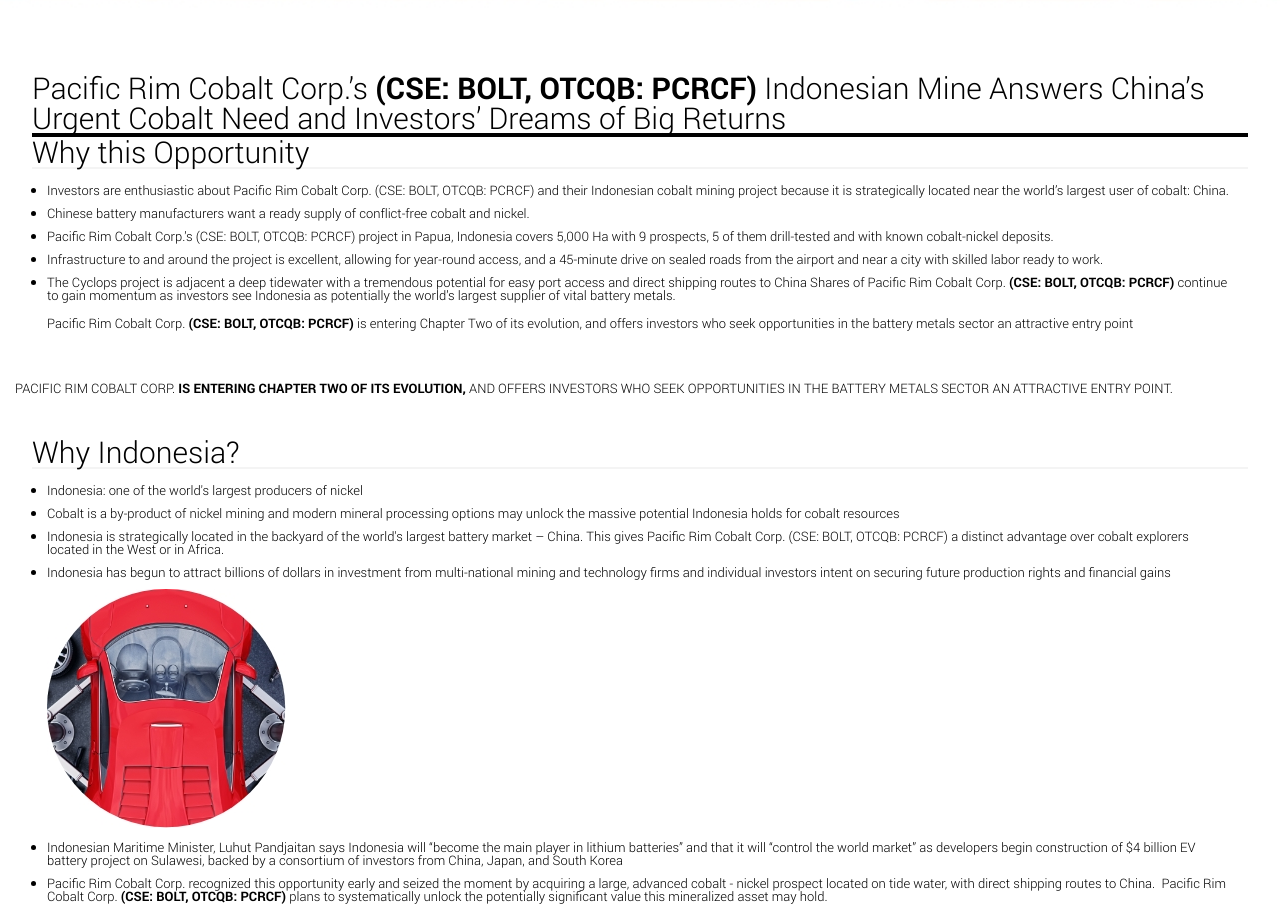
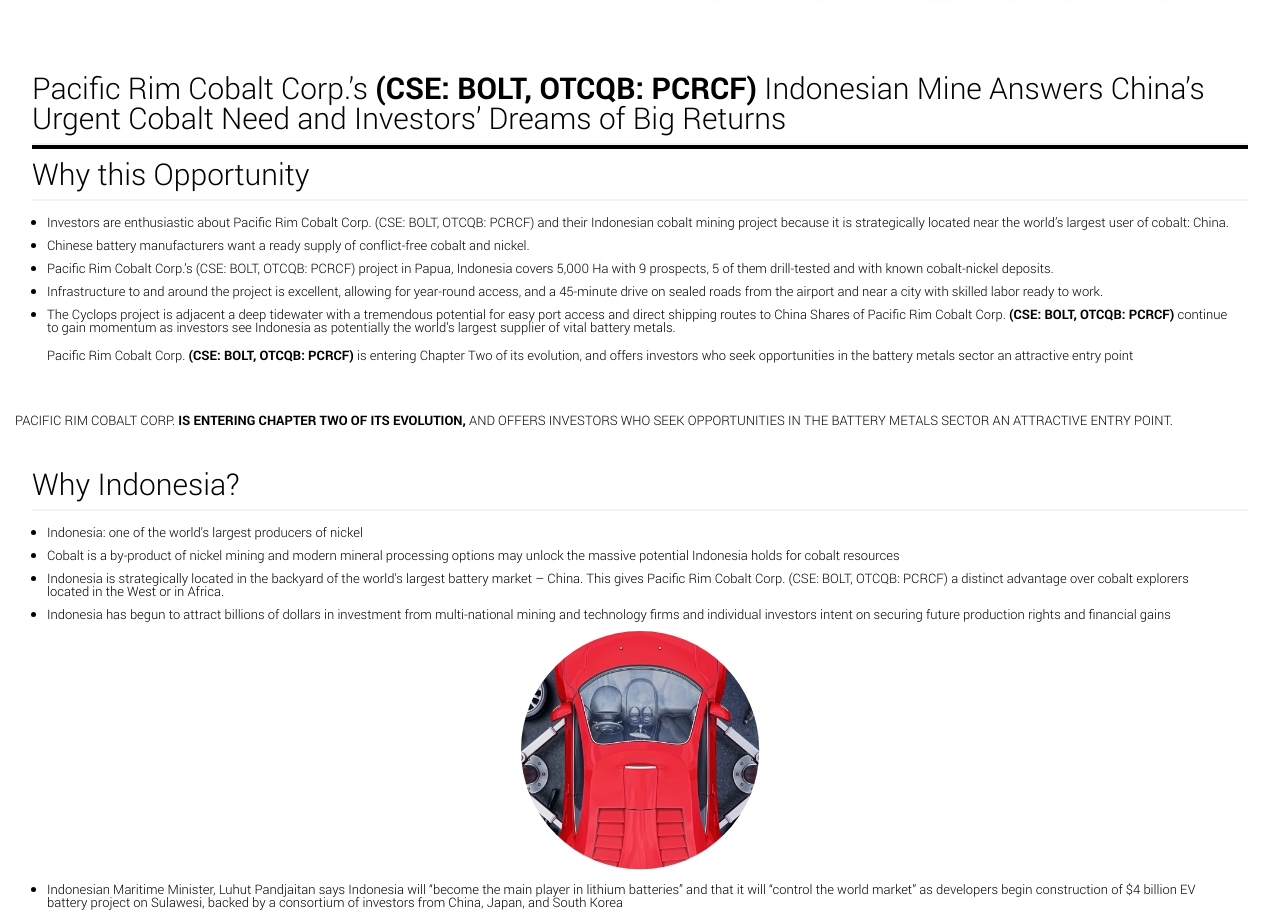
Before and after one commit to im-chang/Pacific-Rim-Landing-Page, a website: page index.html in a window 1280 px wide. Shown: the part 732-1644 px from the top of the page. Drawn offline with Linux system fonts and the light colour scheme.

Commit message:
center circle images

```diff
--- a/index.html
+++ b/index.html
@@ -19,13 +19,13 @@
         <p>OTCQB: PCRCF</p>
       </div>
     </header>
-    <section class="opportunity">
+    <section>
       <div class="banner1">
         <img src="images/Title Image.jpg" />
       </div>
     </section>
     <section class="about">
-      <div class="sectionContainer">
+        <div class="sectionContainer">
       <div class="title">
         <h1>
           Pacific Rim Cobalt Corp.’s
@@ -33,6 +33,7 @@
           Urgent Cobalt Need and Investors’ Dreams of Big Returns
         </h1>
       </div>
+      <div class="opportunity">
       <h1>Why this Opportunity</h1>
       <ul>
       <li>
@@ -65,6 +66,7 @@
           Two of its evolution, and offers investors who seek opportunities in the
           battery metals sector an attractive entry point
         </p>
+        </div>
     </section>
     </div>
     <p class="banner2">PACIFIC RIM COBALT CORP. <span>IS ENTERING CHAPTER TWO OF ITS EVOLUTION,</span> AND OFFERS INVESTORS
@@ -87,7 +89,9 @@
         multi-national mining and technology firms and individual investors
         intent on securing future production rights and financial gains
       </li>
+      <div class="circleImg">
       <img src="images/Why Indo Image1.jpg" />
+    </div>
       <li>
         Indonesian Maritime Minister, Luhut Pandjaitan says Indonesia will
         “become the main player in lithium batteries” and that it will “control
@@ -106,7 +110,9 @@
     </ul>
       <p>For potential investors, this clearly demonstrates that Pacific Rim Cobalt saw and seized an
           opportunity, which is a move the smartest investors do every day.</p>
+          <div class="circleImg">
       <img src="images/Why Indo Image2.jpg" />
+      </div>
     </div>
       <div class="video">
         <h3>Pacific Rim Cobalt Corp. CEO Ranjeet Sundher</h3>
@@ -204,7 +210,9 @@
         <span>(CSE: BOLT, OTCQB: PCRCF)</span> Cyclops project in Indonesia is
         the perfect small cap entry play for savvy investors.
       </p>
+      <div class="circleImg">
       <img src="images/Special Min Image.jpg" />
+      </div>
       </div>
     </section>
     <section class="invest">
--- a/sass/_global.scss
+++ b/sass/_global.scss
@@ -10,6 +10,7 @@
 h1 {
   font-size: 30px;
   border-bottom: $color_borderOne;
+  padding-bottom: 10px;
 }
 
 span {
--- a/sass/_landingPage.scss
+++ b/sass/_landingPage.scss
@@ -1,5 +1,9 @@
-.title h1 {
+.title {
   border-bottom: $color_borderTwo;
+}
+
+.opportunity h1 {
+  padding-top: 10px;
 }
 
 .banner1 img,
@@ -17,12 +21,12 @@
   padding: 5px;
   text-align: center;
   iframe {
-    padding: 35px;
     padding-bottom: 0;
     padding-top: 10px;
   }
 }
 
+.circleImg,
 .investIcon {
   text-align: center;
 }
```
Also changed, not shown: build/css/style.css, build/css/style.min.css.
